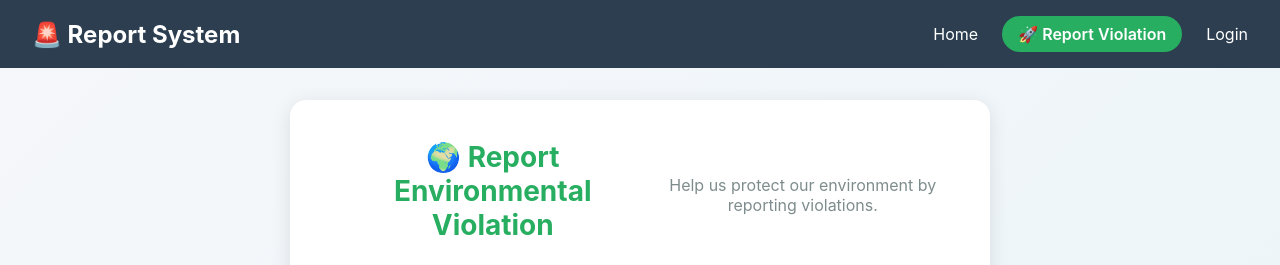
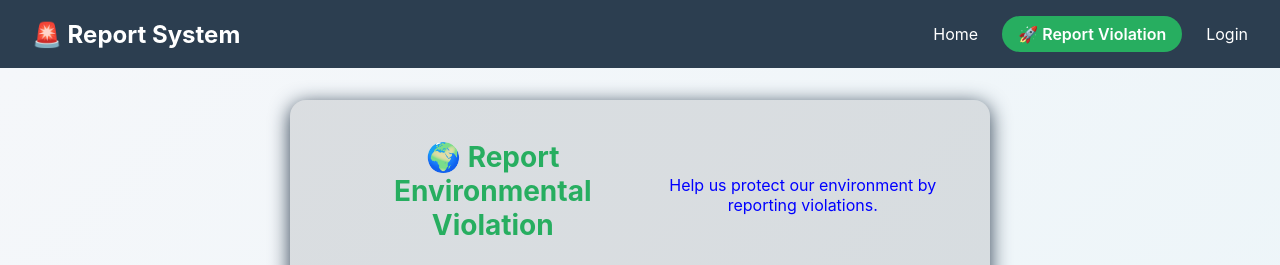
Before and after one commit to JATHURSANAN18/Green---Justice, a React (Create React App) app in the folder Front-end/: page /report in a window 1280 px wide. Shown: the top 265 px of the page. Built offline with nearby package versions, Linux system fonts and the light colour scheme.

Commit message:
Update styles for report card and header

```diff
--- a/Front-end/src/pages/PublicReport.css
+++ b/Front-end/src/pages/PublicReport.css
@@ -7,10 +7,10 @@
 .report-card {
   max-width: 700px;
   margin: 0 auto;
-  background: white;
+  background: rgba(0, 0, 0, 0.1);
   border-radius: 16px;
   padding: 2.5rem;
-  box-shadow: 0 4px 20px rgba(0, 0, 0, 0.1);
+ box-shadow: 0 4px 20px ;
 }
 
 .report-header {
@@ -25,7 +25,7 @@
 }
 
 .report-header p {
-  color: #7f8c8d;
+  color: blue;
 }
 
 .form-group {
```
